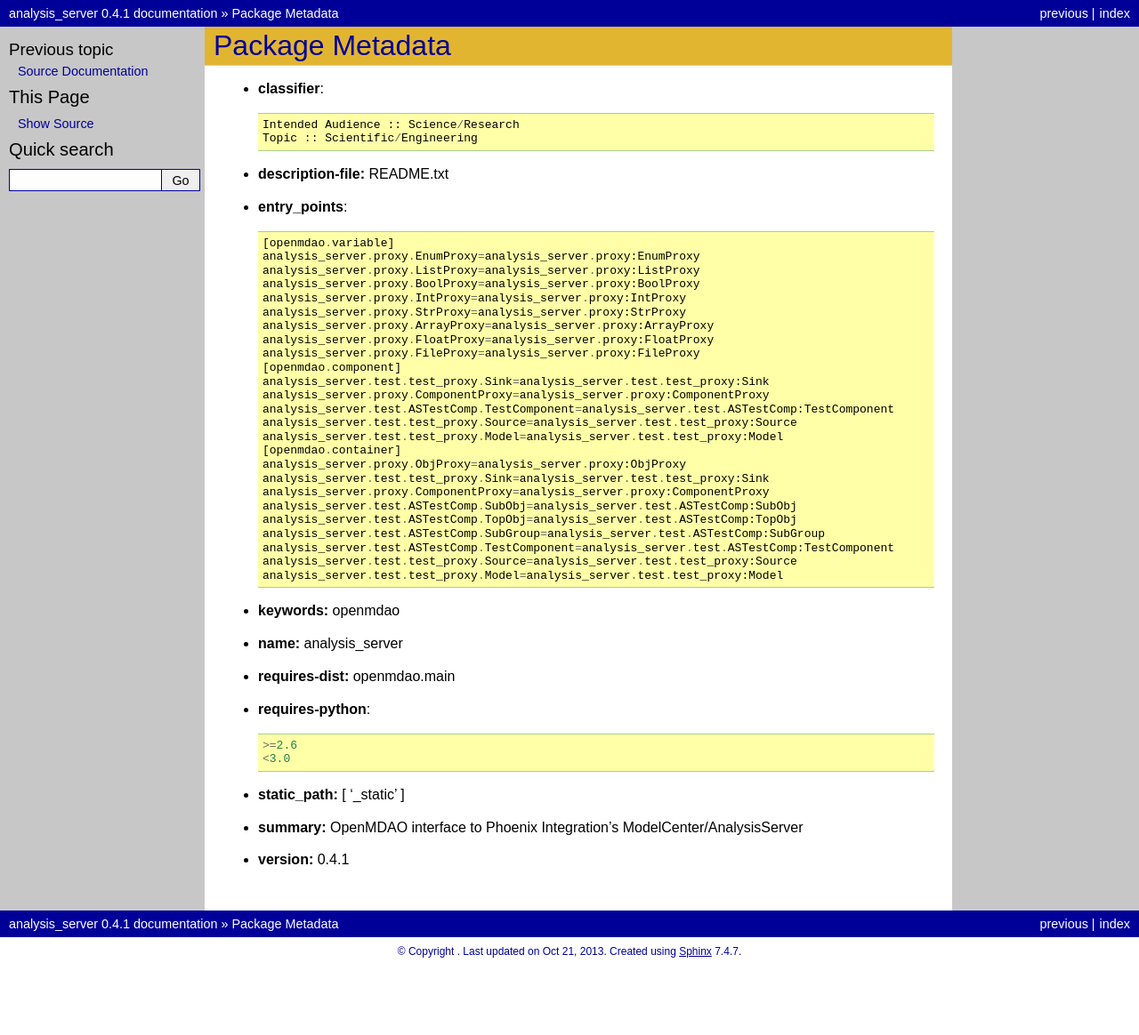
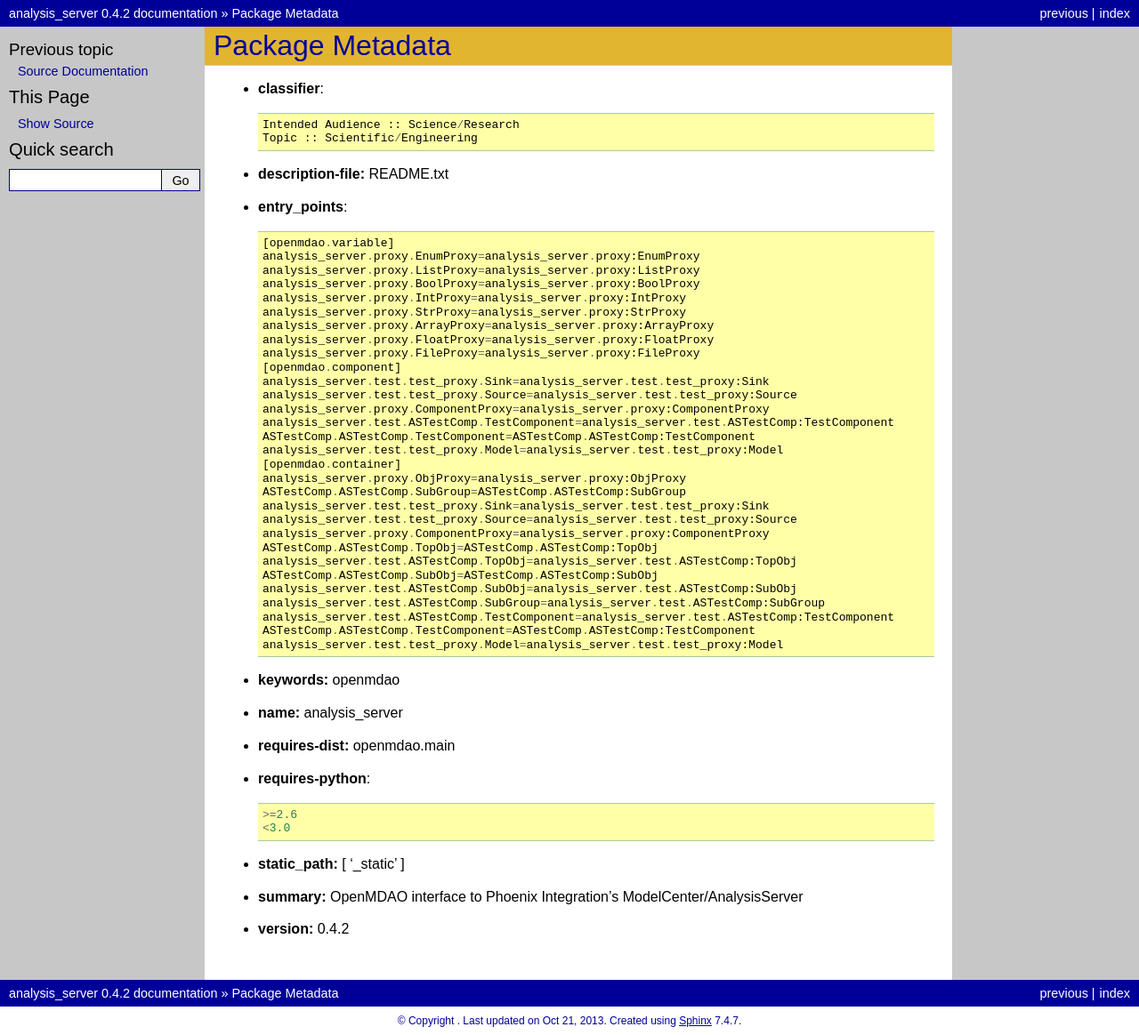
Before and after one commit to OpenMDAO-Plugins/analysis_server, a Sphinx documentation site: the page built from docs/pkgdocs.rst, in a window 1280 px wide. Shown: the whole page at 89% size. Built offline with Sphinx 7.4.7, drawn with Linux system fonts in a browser that asks for light colours; before the commit the page ends 1086 px from its top, so only the background shows below that.

Commit message:
Easier protocol tracing

```diff
--- a/docs/conf.py
+++ b/docs/conf.py
@@ -17,7 +17,7 @@
         distdir = os.path.dirname(os.path.dirname(__file__))
         sys.path = [distdir] + [os.path.join(distdir, p) for p in toadd] + sys.path
 
-_sys_path_add(['src', 'src/analysis_server', 'src/analysis_server/test'])
+_sys_path_add(['src', 'src/analysis_server', 'src/analysis_server/test', 'src/analysis_server/test/Sim-1', 'src/analysis_server/test/Sim-1_2', 'src/analysis_server/test/Sim-1/ASTestComp', 'src/analysis_server/test/Sim-1/ASTestComp/EGG-INFO', 'src/analysis_server/test/Sim-1_2/ASTestComp', 'src/analysis_server/test/Sim-1_2/ASTestComp/EGG-INFO'])
 
 # General configuration
 # ---------------------
@@ -50,10 +50,10 @@
 # built documents.
 #
 # The short X.Y version.
-version = '0.4.1'
+version = '0.4.2'
 #The short version is the one that shows up in the file when you use /version/.
 # The full version, including alpha/beta/rc tags.
-release = '0.4.1'
+release = '0.4.2'
 
 # The language for content autogenerated by Sphinx. Refer to documentation
 # for a list of supported languages.
--- a/docs/pkgdocs.rst
+++ b/docs/pkgdocs.rst
@@ -23,19 +23,24 @@
     analysis_server.proxy.FileProxy=analysis_server.proxy:FileProxy
     [openmdao.component]
     analysis_server.test.test_proxy.Sink=analysis_server.test.test_proxy:Sink
+    analysis_server.test.test_proxy.Source=analysis_server.test.test_proxy:Source
     analysis_server.proxy.ComponentProxy=analysis_server.proxy:ComponentProxy
     analysis_server.test.ASTestComp.TestComponent=analysis_server.test.ASTestComp:TestComponent
-    analysis_server.test.test_proxy.Source=analysis_server.test.test_proxy:Source
+    ASTestComp.ASTestComp.TestComponent=ASTestComp.ASTestComp:TestComponent
     analysis_server.test.test_proxy.Model=analysis_server.test.test_proxy:Model
     [openmdao.container]
     analysis_server.proxy.ObjProxy=analysis_server.proxy:ObjProxy
+    ASTestComp.ASTestComp.SubGroup=ASTestComp.ASTestComp:SubGroup
     analysis_server.test.test_proxy.Sink=analysis_server.test.test_proxy:Sink
+    analysis_server.test.test_proxy.Source=analysis_server.test.test_proxy:Source
     analysis_server.proxy.ComponentProxy=analysis_server.proxy:ComponentProxy
+    ASTestComp.ASTestComp.TopObj=ASTestComp.ASTestComp:TopObj
+    analysis_server.test.ASTestComp.TopObj=analysis_server.test.ASTestComp:TopObj
+    ASTestComp.ASTestComp.SubObj=ASTestComp.ASTestComp:SubObj
     analysis_server.test.ASTestComp.SubObj=analysis_server.test.ASTestComp:SubObj
-    analysis_server.test.ASTestComp.TopObj=analysis_server.test.ASTestComp:TopObj
     analysis_server.test.ASTestComp.SubGroup=analysis_server.test.ASTestComp:SubGroup
     analysis_server.test.ASTestComp.TestComponent=analysis_server.test.ASTestComp:TestComponent
-    analysis_server.test.test_proxy.Source=analysis_server.test.test_proxy:Source
+    ASTestComp.ASTestComp.TestComponent=ASTestComp.ASTestComp:TestComponent
     analysis_server.test.test_proxy.Model=analysis_server.test.test_proxy:Model
 
 - **keywords:** openmdao
@@ -53,4 +58,4 @@
 
 - **summary:** OpenMDAO interface to Phoenix Integration's ModelCenter/AnalysisServer
 
-- **version:** 0.4.1
+- **version:** 0.4.2
--- a/setup.cfg
+++ b/setup.cfg
@@ -1,6 +1,6 @@
 [metadata]
 name = analysis_server
-version = 0.4.1
+version = 0.4.2
 summary = OpenMDAO interface to Phoenix Integration's ModelCenter/AnalysisServer
 description-file = README.txt
 keywords = openmdao
```
Also changed, not shown: docs/srcdocs.rst (+52 -0 lines), setup.py (+35 -3 lines), 2 other files.
